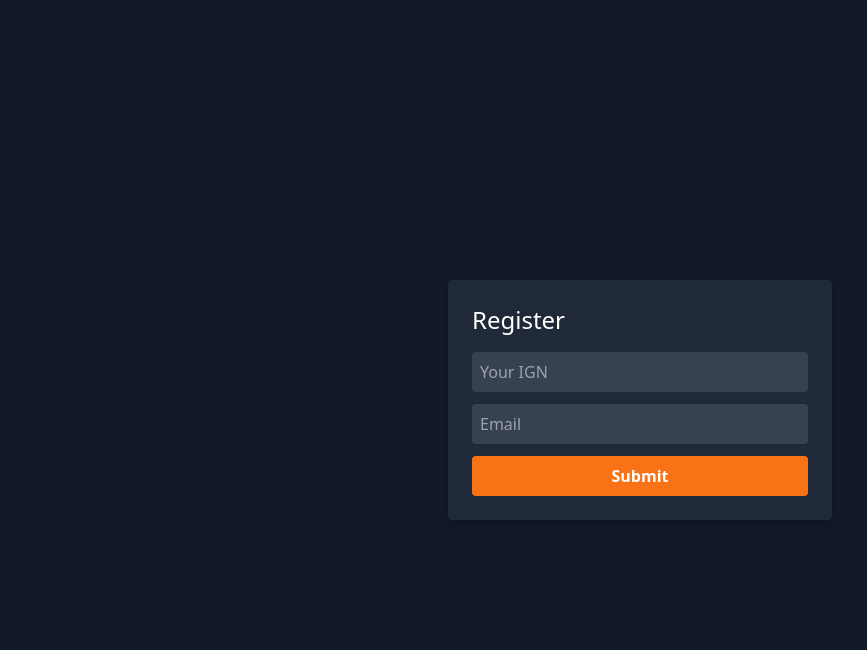
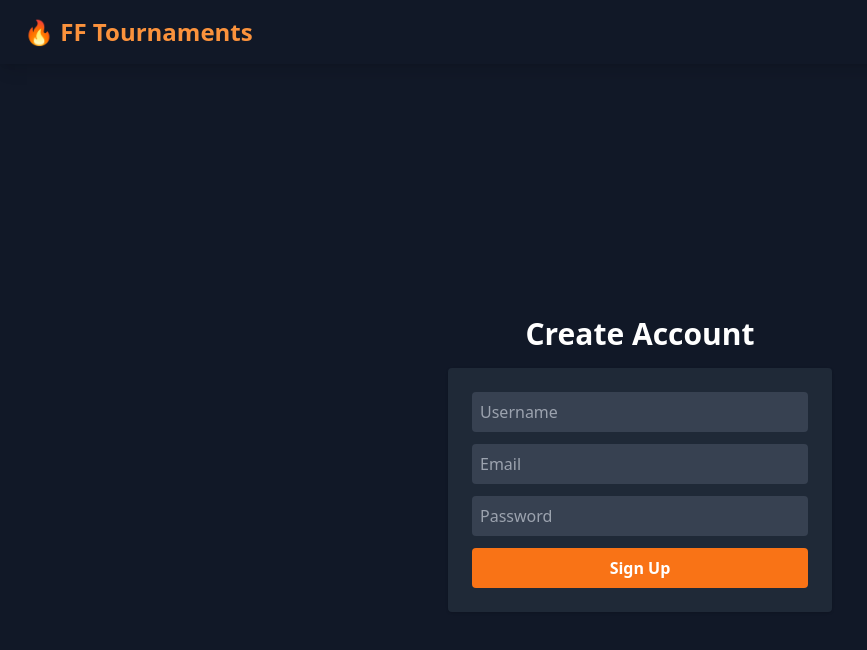
Before and after one commit to GetProtofilo/TournamentTest, a plain HTML site: page register.html in a window 1280 px wide. Shown: the whole page, without its empty margins (0-867 px from the left). Drawn offline with nearby package versions, Linux system fonts and the light colour scheme.

Commit message:
Update register.html

```diff
--- a/register.html
+++ b/register.html
@@ -1,16 +1,21 @@
 <!DOCTYPE html>
-<html lang="en">
+<html>
 <head>
-  <meta charset="UTF-8">
   <title>Register</title>
   <script src="https://cdn.tailwindcss.com"></script>
 </head>
-<body class="bg-gray-900 text-white min-h-screen flex items-center justify-center">
-  <form class="bg-gray-800 p-6 rounded shadow-md w-full max-w-sm">
-    <h2 class="text-2xl mb-4">Register</h2>
-    <input class="mb-3 p-2 w-full bg-gray-700 text-white rounded" type="text" placeholder="Your IGN">
-    <input class="mb-3 p-2 w-full bg-gray-700 text-white rounded" type="email" placeholder="Email">
-    <button class="bg-orange-500 hover:bg-orange-600 w-full py-2 rounded font-bold">Submit</button>
-  </form>
+<body class="bg-gray-900 text-white font-sans">
+  <nav class="bg-gray-900 text-white shadow-lg py-4 px-6 flex justify-between items-center">
+    <a href="index.html" class="text-orange-400 text-2xl font-bold">🔥 FF Tournaments</a>
+  </nav>
+  <div class="flex flex-col items-center justify-center min-h-screen">
+    <h2 class="text-3xl font-bold mb-4">Create Account</h2>
+    <form class="bg-gray-800 p-6 rounded shadow w-full max-w-sm">
+      <input class="mb-3 p-2 w-full rounded bg-gray-700" type="text" placeholder="Username">
+      <input class="mb-3 p-2 w-full rounded bg-gray-700" type="email" placeholder="Email">
+      <input class="mb-3 p-2 w-full rounded bg-gray-700" type="password" placeholder="Password">
+      <button class="bg-orange-500 hover:bg-orange-600 w-full py-2 rounded font-bold">Sign Up</button>
+    </form>
+  </div>
 </body>
 </html>
```
